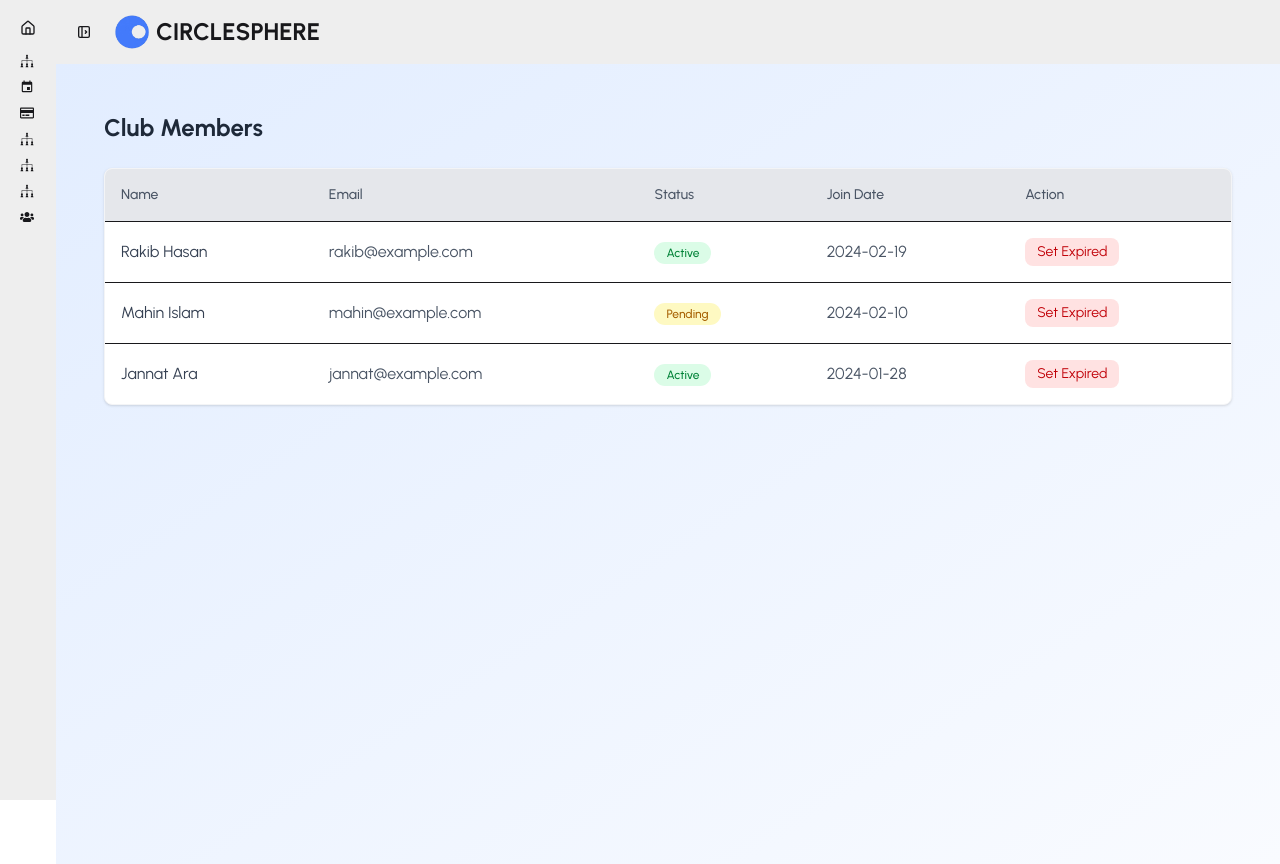
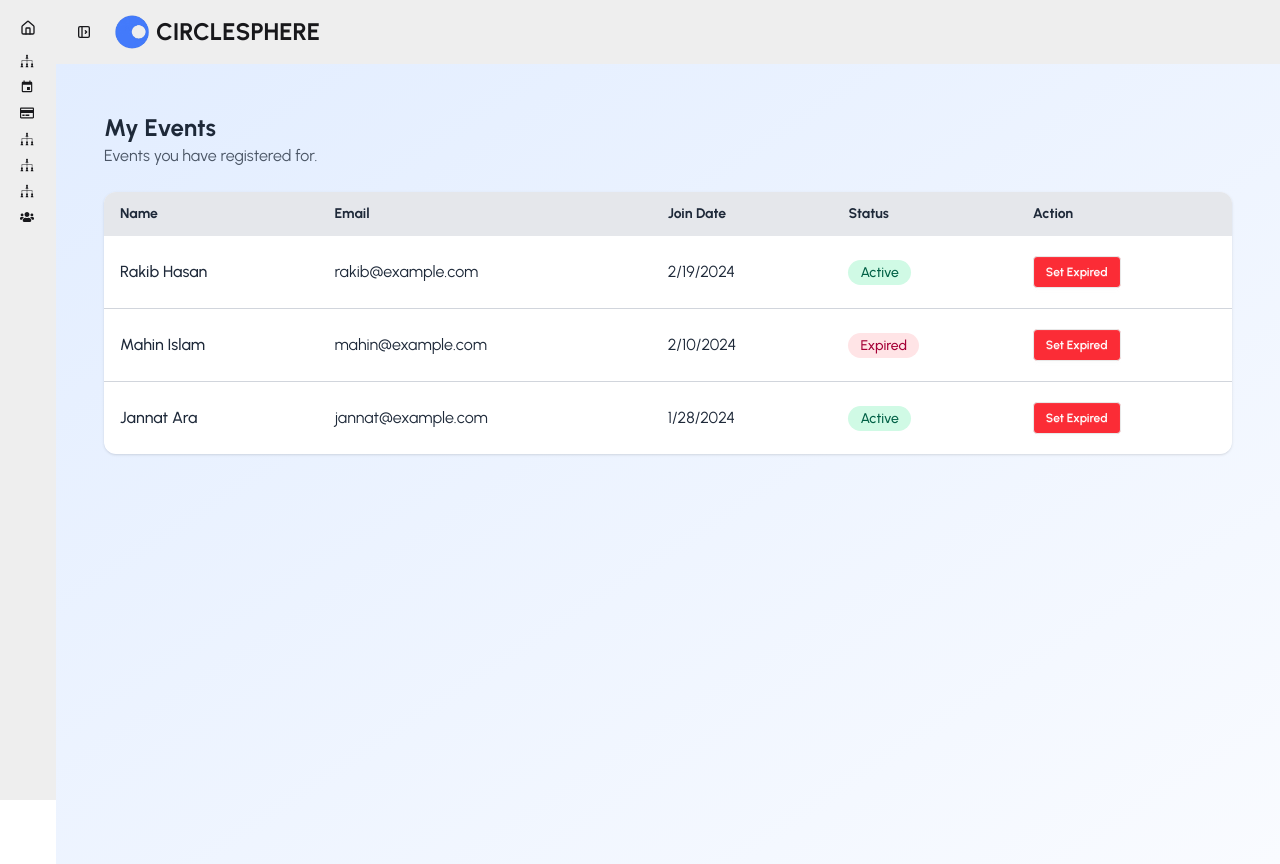
Before and after one commit to Alamin1052/circlesphere-client, a React (Vite) app: page /dashboard/club-members in a window 1280 px wide. Built offline with nearby package versions, Linux system fonts and the light colour scheme; no server answers.

Commit message:
Manager Club members section ui create done

```diff
--- a/src/Pages/Dashboard/Maneger/ClubMembers.jsx
+++ b/src/Pages/Dashboard/Maneger/ClubMembers.jsx
@@ -1,94 +1,82 @@
 import React from "react";
 
 const ClubMembers = () => {
+    const events = [
+
+        {
+            name: "Rakib Hasan",
+            email: "rakib@example.com",
+            status: "Active",
+            statusColor: "bg-green-100 text-green-700",
+            date: "2024-02-19",
+        },
+        {
+            name: "Mahin Islam",
+            email: "mahin@example.com",
+            status: "Pending",
+            statusColor: "bg-yellow-100 text-yellow-700",
+            date: "2024-02-10",
+        },
+        {
+            name: "Jannat Ara",
+            email: "jannat@example.com",
+            status: "Active",
+            statusColor: "bg-green-100 text-green-700",
+            date: "2024-01-28",
+        },
+
+    ];
+
+    const statusBadge = (status) => {
+        if (status === "Active")
+            return "bg-emerald-100 text-emerald-800 px-3 py-1 rounded-full text-sm font-medium";
+        return "bg-rose-100 text-rose-800 px-3 py-1 rounded-full text-sm font-medium";
+    };
+
     return (
-        <div className="p-12">
+        <div className="space-y-6 p-12">
+            <div>
+                <h1 className="text-2xl font-bold text-gray-800">My Events</h1>
+                <p className="text-gray-600">Events you have registered for.</p>
+            </div>
 
-            {/* Header */}
-            <h1 className="text-2xl font-bold text-gray-800 mb-6">
-                Club Members
-            </h1>
-
-
-            {/* Members Table */}
-            <div className="bg-white shadow-sm border border-gray-100 rounded-lg overflow-hidden">
-
-                <table className="w-full border-collapse">
-                    <thead className="bg-gray-200">
-                        <tr>
-                            <th className="p-4 text-left text-sm font-medium text-gray-600">Name</th>
-                            <th className="p-4 text-left text-sm font-medium text-gray-600">Email</th>
-                            <th className="p-4 text-left text-sm font-medium text-gray-600">Status</th>
-                            <th className="p-4 text-left text-sm font-medium text-gray-600">Join Date</th>
-                            <th className="p-4 text-left text-sm font-medium text-gray-600">Action</th>
+            <div className="overflow-x-auto rounded-xl shadow">
+                <table className="min-w-full bg-white rounded-xl">
+                    <thead>
+                        <tr className="bg-gray-200 text-left text-gray-800 text-sm">
+                            <th className="py-3 px-4">Name</th>
+                            <th className="py-3 px-4">Email</th>
+                            <th className="py-3 px-4">Join Date</th>
+                            <th className="py-3 px-4">Status</th>
+                            <th className="py-3 px-4">Action</th>
                         </tr>
                     </thead>
 
                     <tbody>
-
-                        {/* Row 1 */}
-                        <tr className="border-t">
-                            <td className="p-4 text-gray-700">Rakib Hasan</td>
-                            <td className="p-4 text-gray-600">rakib@example.com</td>
-
-                            <td className="p-4">
-                                <span className="px-3 py-1 text-xs font-medium bg-green-100 text-green-700 rounded-full">
-                                    Active
-                                </span>
-                            </td>
-
-                            <td className="p-4 text-gray-600">2024-02-19</td>
-
-                            <td className="p-4">
-                                <button className="px-3 py-1 text-sm bg-red-100 hover:bg-red-200 text-red-700 rounded-lg">
-                                    Set Expired
-                                </button>
-                            </td>
-                        </tr>
-
-                        {/* Row 2 */}
-                        <tr className="border-t">
-                            <td className="p-4 text-gray-700">Mahin Islam</td>
-                            <td className="p-4 text-gray-600">mahin@example.com</td>
-
-                            <td className="p-4">
-                                <span className="px-3 py-1 text-xs font-medium bg-yellow-100 text-yellow-700 rounded-full">
-                                    Pending
-                                </span>
-                            </td>
-
-                            <td className="p-4 text-gray-600">2024-02-10</td>
-
-                            <td className="p-4">
-                                <button className="px-3 py-1 text-sm bg-red-100 hover:bg-red-200 text-red-700 rounded-lg">
-                                    Set Expired
-                                </button>
-                            </td>
-                        </tr>
-
-                        {/* Row 3 */}
-                        <tr className="border-t">
-                            <td className="p-4 text-gray-700">Jannat Ara</td>
-                            <td className="p-4 text-gray-600">jannat@example.com</td>
-
-                            <td className="p-4">
-                                <span className="px-3 py-1 text-xs font-medium bg-green-100 text-green-700 rounded-full">
-                                    Active
-                                </span>
-                            </td>
-
-                            <td className="p-4 text-gray-600">2024-01-28</td>
-
-                            <td className="p-4">
-                                <button className="px-3 py-1 text-sm bg-red-100 hover:bg-red-200 text-red-700 rounded-lg">
-                                    Set Expired
-                                </button>
-                            </td>
-                        </tr>
-
+                        {events.map((ev) => (
+                            <tr
+                                key={ev.id}
+                                className="border-b border-gray-300 last:border-0 hover:bg-gray-100 transition"
+                            >
+                                <td className="py-5 px-4 font-medium text-gray-800">{ev.name}</td>
+                                <td className="py-5 px-4 text-gray-800">{ev.email}</td>
+                                <td className="py-5 px-4 text-gray-800">
+                                    {new Date(ev.date).toLocaleDateString()}
+                                </td>
+                                <td className="py-5 px-4">
+                                    <span className={statusBadge(ev.status)}>
+                                        {ev.status === "Active" ? "Active" : "Expired"}
+                                    </span>
+                                </td>
+                                <td className="py-5 px-4 font-medium text-gray-800"><button className="btn btn-sm bg-red-500 text-white">Set Expired</button></td>
+                            </tr>
+                        ))}
                     </tbody>
                 </table>
             </div>
+
+            {/* empty state example */}
+            {/* <p className="text-center text-gray-500 mt-6">You have not registered for any events.</p> */}
         </div>
     );
 };
```
